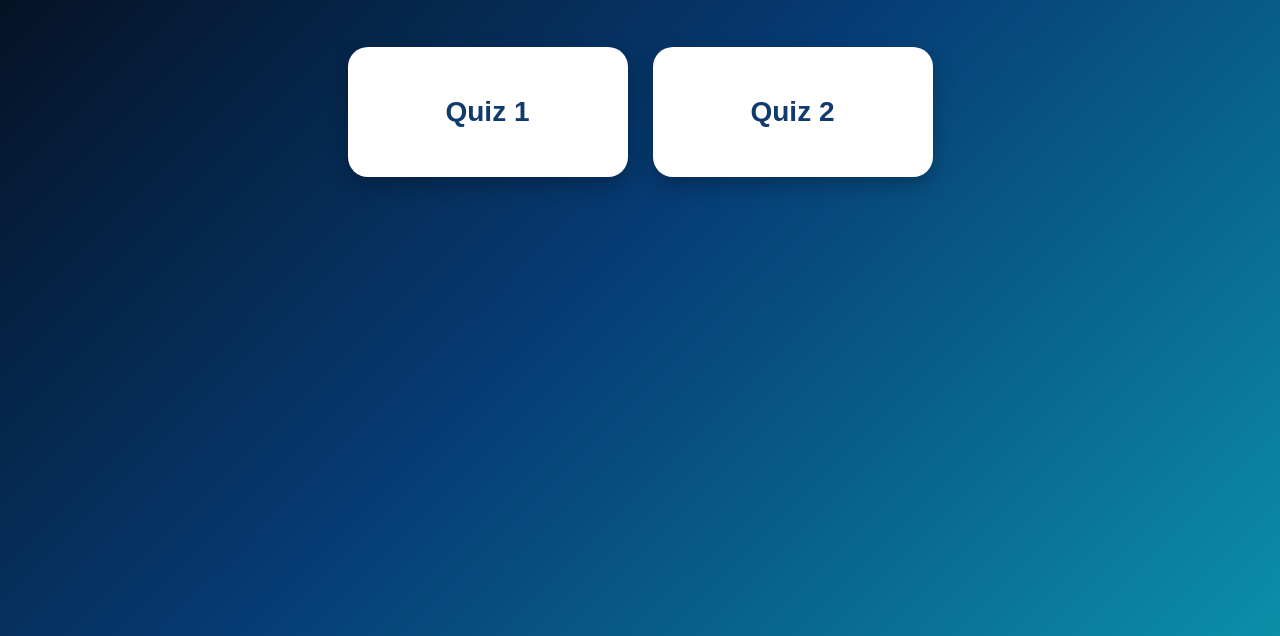
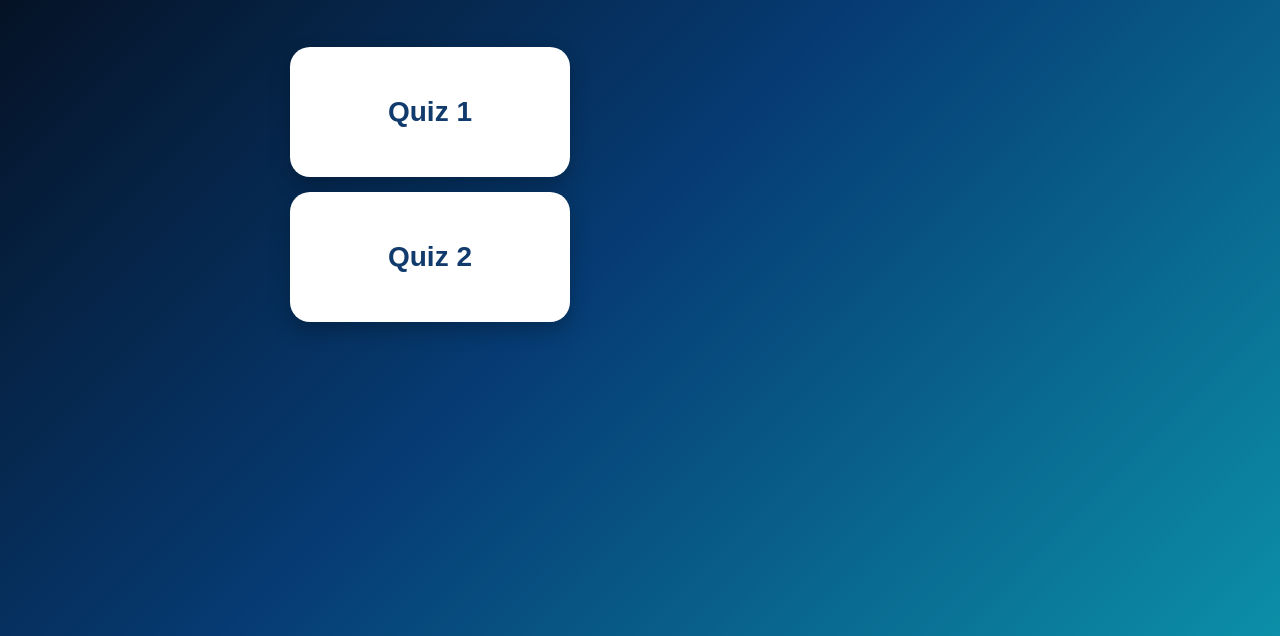
Before and after one commit to centerjust4u-creator/AI-Law, a plain HTML site: page index.html in a window 1280 px wide. Shown: the part 192-828 px from the top of the page. Drawn offline with Linux system fonts and the light colour scheme.

Commit message:
Refactor quizzes layout to column with new styles

```diff
--- a/index.html
+++ b/index.html
@@ -26,13 +26,14 @@
             margin-bottom: 50px;
         }
 
-        .quizzes {
-            display: flex;
-            justify-content: center;
-            flex-wrap: wrap;
-            gap: 25px;
-        }
-
+       .quizzes {
+    display: flex;
+    flex-direction: column;
+    gap: 15px;
+    width: 70%;
+    max-width: 700px;
+    margin: 30px auto;
+}
         .quiz {
             display: flex;
             align-items: center;
```
